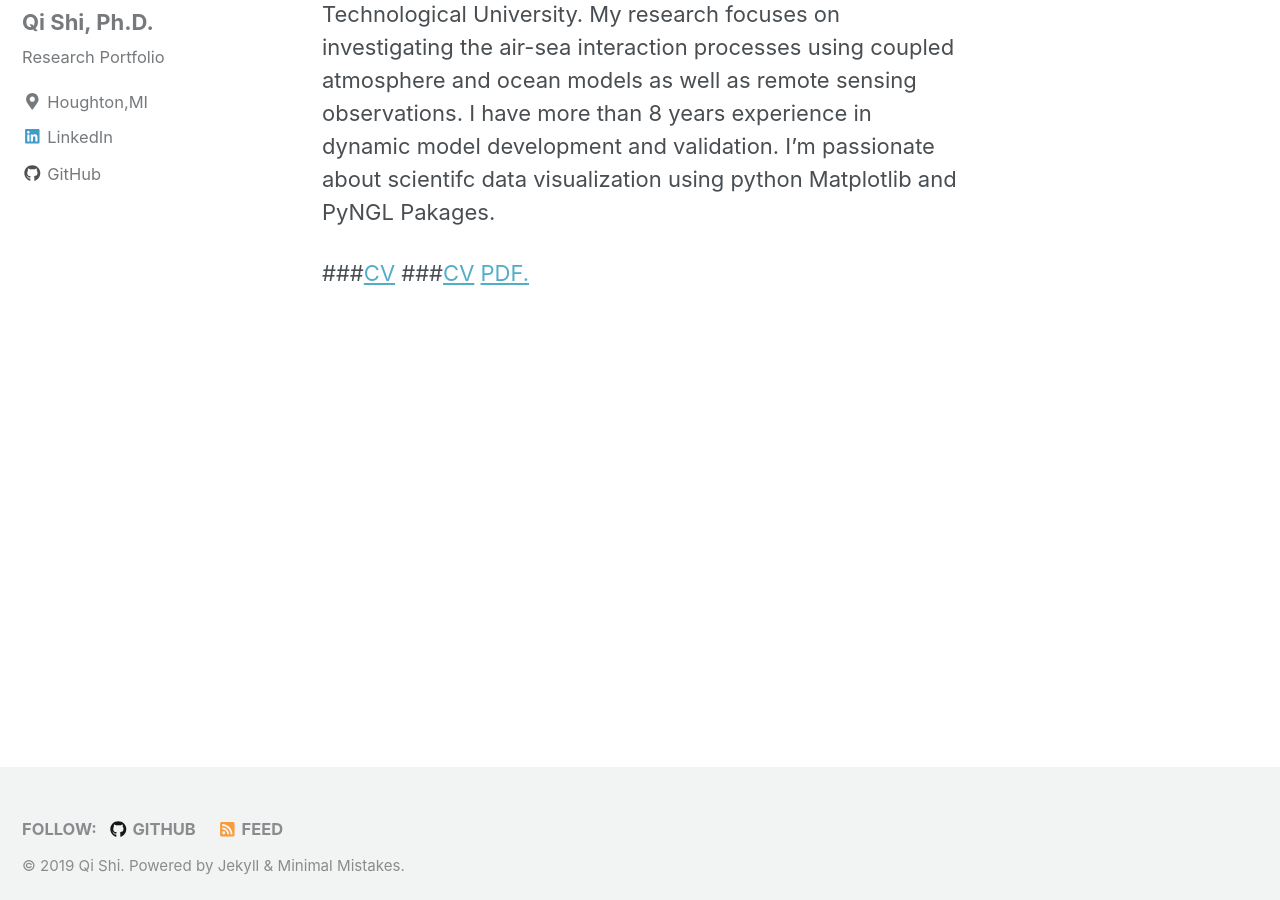
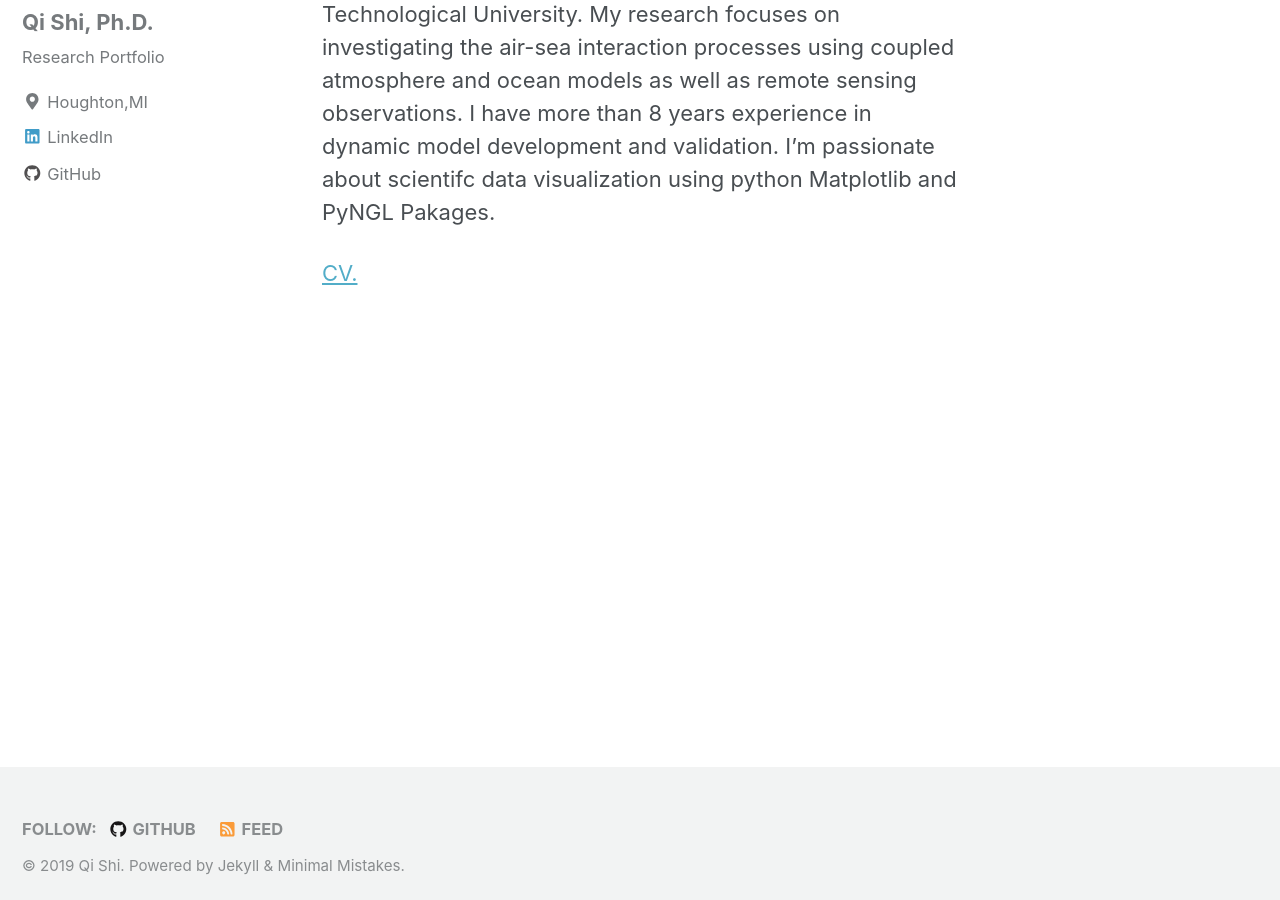
Before and after one commit to qishiphd/qishiphd.github.io, a Jekyll site: the page built from _pages/about.md, in a window 1280 px wide and 900 px high, scrolled down 731 px. Built offline with Jekyll 4.4.1, drawn with Linux system fonts in a browser that asks for light colours; nearby versions of some CDN libraries.

Commit message:
update CV

```diff
--- a/_pages/about.md
+++ b/_pages/about.md
@@ -7,6 +7,4 @@ header:
 
 I'm a weather/climate/hydrodynamic modeler at Michigan Technological University. My research focuses on investigating the air-sea interaction processes using coupled atmosphere and ocean models as well as remote sensing observations. I have more than 8 years experience in dynamic model development and validation. I'm passionate about scientifc data visualization using python Matplotlib and PyNGL Pakages.
 
-###[CV]("pdf/QiShi-cv.pdf")
-###[CV]("<a target='_blank' href={require('pdf/QiShi-cv.pdf')}>PDF Doc</a>")
-<a href="qishiphd.github.io/pdf/QiShi-cv.pdf" target="_blank">PDF.</a>
+<a href="qishiphd.github.io/pdf/QiShi-cv.pdf" target="_blank">CV.</a>
```
Also changed, not shown: 1 other file.
